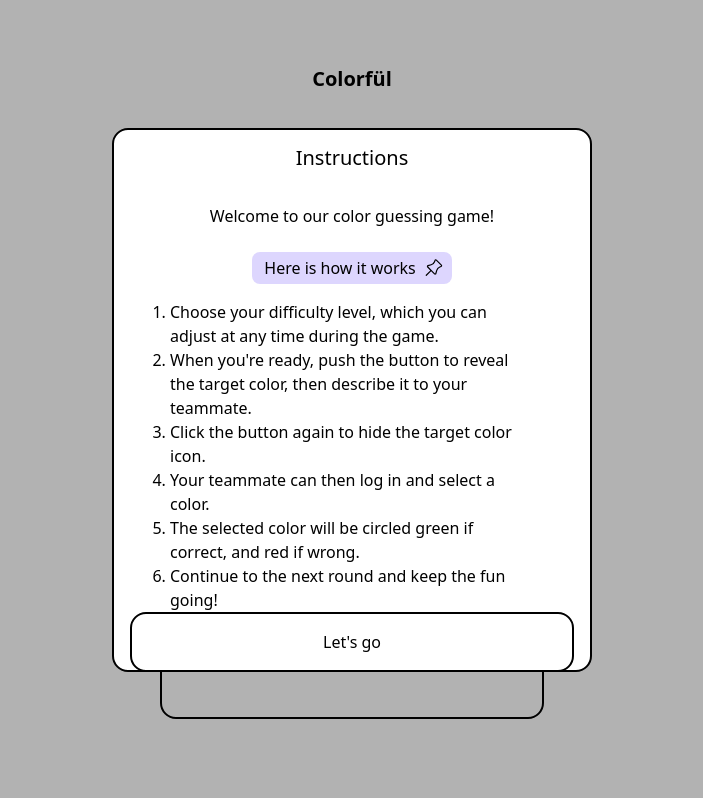
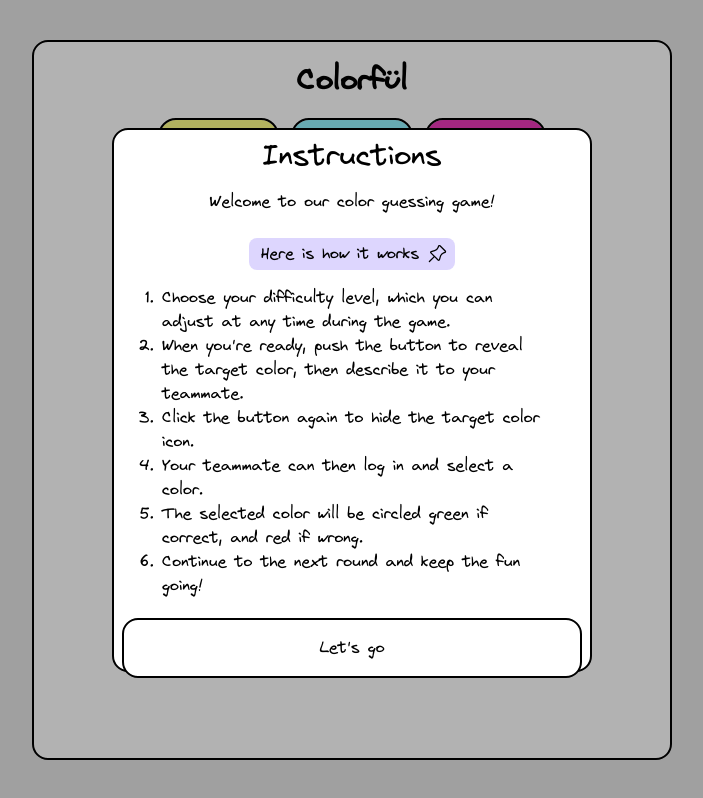
Before and after one commit to dzzling/colorful, a SvelteKit app: page / in a window 1280 px wide. Shown: the whole page, without its empty margins (288-991 px from the left). Built offline with nearby package versions, Linux system fonts and the light colour scheme.

Commit message:
Get font and implement background

```diff
--- a/src/app.html
+++ b/src/app.html
@@ -1,12 +1,27 @@
 <!doctype html>
 <html lang="en">
+
 <head>
 	<meta charset="utf-8" />
 	<link rel="icon" href="%sveltekit.assets%/favicon.png" />
 	<meta name="viewport" content="width=device-width, initial-scale=1" />
 	%sveltekit.head%
 </head>
+<style>
+	@font-face {
+		font-family: "Virgil";
+		src:
+			local("Virgil"),
+			url("/Virgil.woff2") format("woff2");
+	}
+
+	body {
+		font-family: Virgil;
+	}
+</style>
+
 <body data-sveltekit-preload-data="hover">
 	<div style="display: contents">%sveltekit.body%</div>
 </body>
+
 </html>
--- a/src/routes/+page.svelte
+++ b/src/routes/+page.svelte
@@ -42,16 +42,16 @@
 		class="absolute top-0 left-0 w-full h-full p-32 flex items-center justify-center bg-black/30"
 	>
 		<div
-			class="w-full max-w-[480px] h-full border-2 border-black bg-white rounded-2xl cursor-auto flex flex-col justify-center items-center p-4"
+			class="w-full max-w-[480px] h-full border-2 border-black bg-white rounded-2xl cursor-auto flex flex-col justify-center items-center p-2"
 		>
-			<h2 class="text-xl mt-4">Instructions</h2>
-			<p class="mt-8">Welcome to our color guessing game!</p>
+			<h2 class="text-3xl mt-4">Instructions</h2>
+			<p class="mt-4">Welcome to our color guessing game!</p>
 			<br />
 			<div class=" bg-violet-200 p-1 rounded-lg mb-4 flex flex-row">
 				<p class="px-2">Here is how it works</p>
 				<img src="pin.svg" alt="Icon" width="10%" height="10%" />
 			</div>
-			<ol class="list-decimal px-10">
+			<ol class="list-decimal px-10 pb-5">
 				<li>Choose your difficulty level, which you can adjust at any time during the game.</li>
 				<li>
 					When you're ready, push the button to reveal the target color, then describe it to your
@@ -73,10 +73,14 @@
 	</div>
 {/if}
 
-<div class="w-full min-h-screen flex flex-col items-center px-8">
-	<div class="w-full flex-1 max-w-[640px] flex flex-col items-center justify-evenly">
+<div class={clsx('w-full min-h-screen flex flex-col items-center px-8 bg-black/10')}>
+	<div
+		class={clsx(
+			'w-full flex-1 max-w-[640px] flex flex-col items-center justify-evenly bg-white rounded-2xl my-10 border-2 border-black'
+		)}
+	>
 		<div class="w-full h-full flex flex-col justify-center items-center">
-			<h1 class="text-center text-xl font-bold w-full">Colorfül</h1>
+			<h1 class="text-center text-3xl font-bold w-full">Colorfül</h1>
 		</div>
 		<div class="h-96 w-96 grid grid-rows-3 grid-cols-3 gap-4">
 			{#each colors as color, index}
@@ -131,7 +135,7 @@
 				<p class="text-lg">Please select a color</p>
 			{/if}
 		</div>
-
+		<div class="h-16 w-full">
 			{#if screen === 1}
 				<div class="w-full px-16">
 					<p>Difficulty</p>
@@ -147,3 +151,4 @@
 			{/if}
 		</div>
 	</div>
+</div>
```
Also changed, not shown: static/Virgil.woff2 (added). Lines whose indentation alone changed are shown as unchanged.
